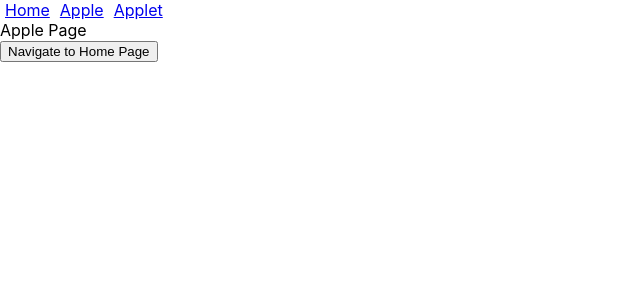
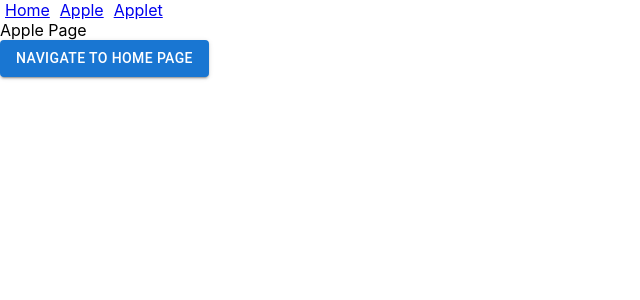
Before and after one commit to VrajParekh/tatvasoft-internship, a React (Create React App) app: page /apple in a window 1280 px wide. Shown: the top 300 px of the page, without its empty margins (0-640 px from the left). Built offline with nearby package versions, Linux system fonts and the light colour scheme.

Commit message:
created navbar component

```diff
--- a/package.json
+++ b/package.json
@@ -3,6 +3,9 @@
   "version": "0.1.0",
   "private": true,
   "dependencies": {
+    "@emotion/react": "^11.11.0",
+    "@emotion/styled": "^11.11.0",
+    "@mui/material": "^5.13.1",
     "@testing-library/jest-dom": "^5.16.5",
     "@testing-library/react": "^13.4.0",
     "@testing-library/user-event": "^13.5.0",
--- a/src/App.js
+++ b/src/App.js
@@ -1,23 +1,14 @@
 import "./App.css";
 import HomePage from "./components/HomePage";
 import Apple from "./components/Apple";
-import { BrowserRouter as Router, Routes, Route, Link } from "react-router-dom";
+import Navbar from "./components/Navbar";
+import { BrowserRouter as Router, Routes, Route } from "react-router-dom";
 import NotFound from "./components/NotFound";
 
 function App() {
   return (
     <Router>
-      <div>
-        <Link to="/" style={{ marginLeft: 5 }}>
-          Home
-        </Link>
-        <Link to="/apple" style={{ marginLeft: 10 }}>
-          Apple
-        </Link>
-        <Link to="/applet" style={{ marginLeft: 10 }}>
-          Applet
-        </Link>
-      </div>
+      <Navbar />
       <Routes>
         <Route path="/" element={<HomePage />} />
         <Route path="/apple" element={<Apple />} />
--- a/src/components/Apple.js
+++ b/src/components/Apple.js
@@ -1,5 +1,6 @@
 import React from "react";
 import { useNavigate } from "react-router-dom";
+import { Button } from "@mui/material";
 
 const Apple = () => {
   const Navigate = useNavigate();
@@ -9,7 +10,9 @@ const Apple = () => {
   return (
     <div>
       <div>Apple Page</div>
-      <button onClick={onHomePageButtonClick}>Navigate to Home Page</button>
+      <Button onClick={onHomePageButtonClick} variant="contained">
+        Navigate to Home Page
+      </Button>
     </div>
   );
 };
--- /dev/null
+++ b/src/components/Navbar.js
@@ -0,0 +1,20 @@
+import React from "react";
+import { Link } from "react-router-dom";
+
+const Navbar = () => {
+  return (
+    <div>
+      <Link to="/" style={{ marginLeft: 5 }}>
+        Home
+      </Link>
+      <Link to="/apple" style={{ marginLeft: 10 }}>
+        Apple
+      </Link>
+      <Link to="/applet" style={{ marginLeft: 10 }}>
+        Applet
+      </Link>
+    </div>
+  );
+};
+
+export default Navbar;
```
Also changed, not shown: 1 other file (tests, documents, lock files or other folders).
